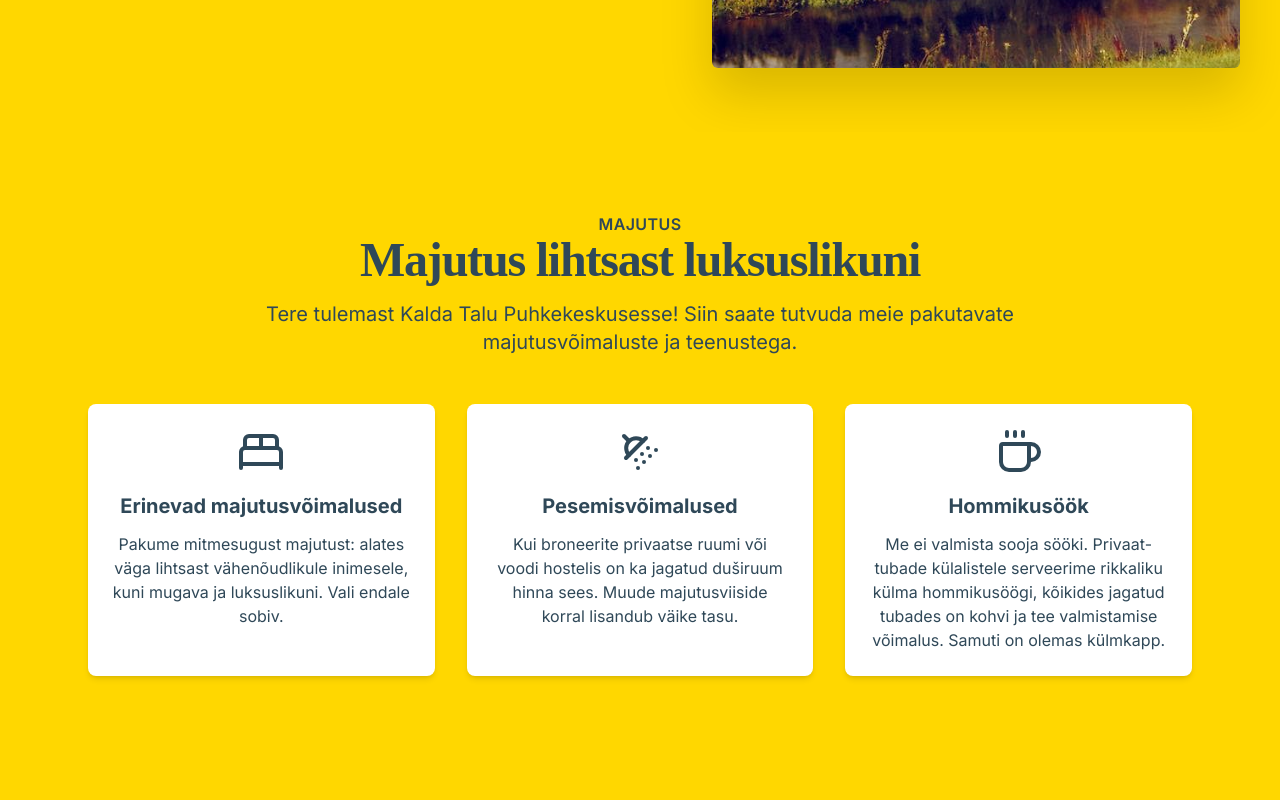
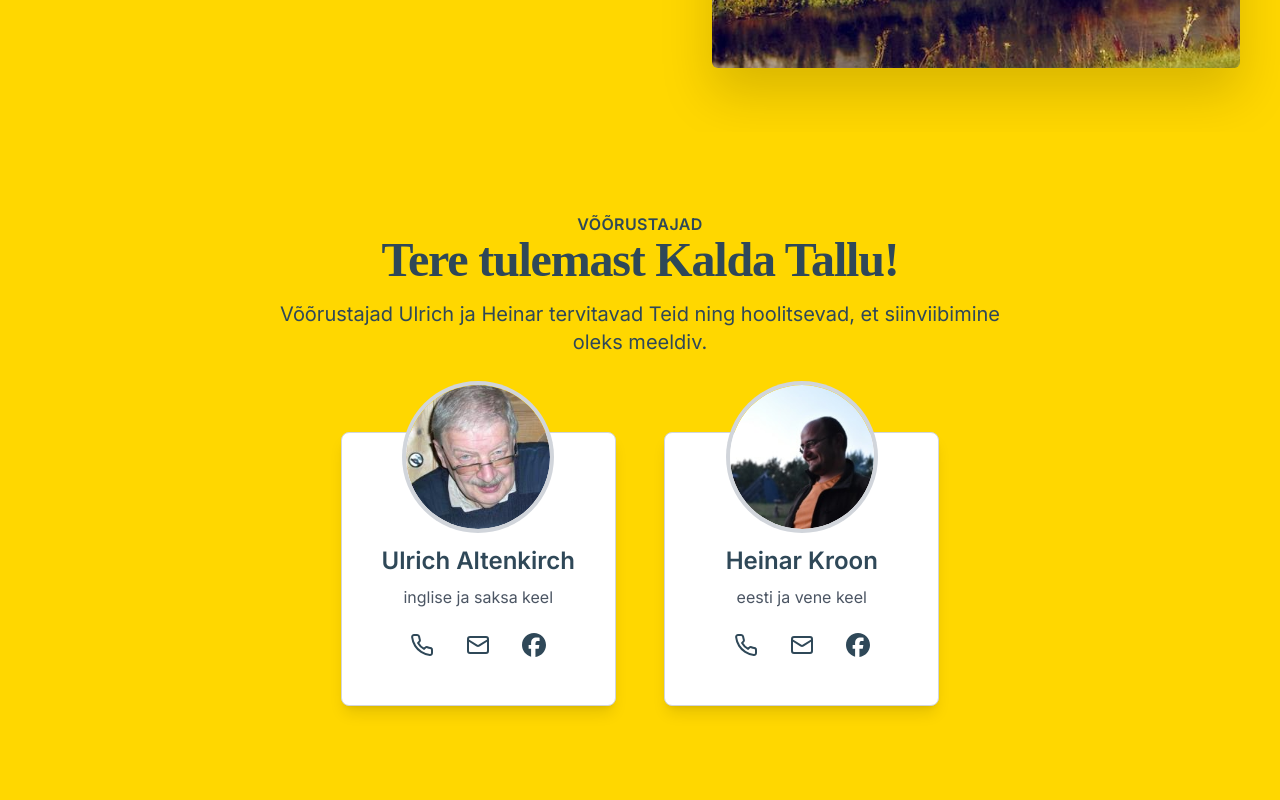
Before and after one commit to 77ccreed/kalda-next, a Next.js app: page /en in a window 1280 px wide. Shown: the part 740-1540 px from the top of the page. Built offline with nearby package versions, Linux system fonts and the light colour scheme.

Commit message:
refactor: Add Team component and update IndexPage with team member details and styling options

```diff
--- a/src/app/[locale]/page.tsx
+++ b/src/app/[locale]/page.tsx
@@ -10,14 +10,18 @@ import Img3 from '@/assets/images/kampingmaja/chouse1_small.jpg';
 import Img4 from '@/assets/images/lihtneoomaja/kainestusmaja1_small.jpg';
 import Img5 from '@/assets/images/bbtoad/GHroom2a.jpg';
 import Img6 from '@/assets/images/puhkemaja/puhkemaja SW.jpg';
+import Ulrich from '@/assets/images/host/ulrich.jpg';
+import Heinar from '@/assets/images/host/heinar.jpg';
 import Features from '@/components/Features';
-import { BedDouble, ShowerHead, Coffee, Check, CheckCircle, MapPin, Car } from "lucide-react";
+import { BedDouble, ShowerHead, Coffee, Check, CheckCircle, MapPin, Car, Mail, Phone } from "lucide-react";
 //import CarouselHero from '@/components/CarouselHero';
 //import HeroImageGrid from '@/components/HeroImageGrid';
 import Pricing from '@/components/Pricing';
 import Comparison from '@/components/Comparison';
 import Content from '@/components/Content';
 import Img from '@/assets/images/taust.jpg';
+import Team from '@/components/Team';
+import { SiFacebook, SiTripadvisor } from 'react-icons/si';
 
 type Props = {
   params: { locale: string };
@@ -430,6 +434,34 @@ export default function IndexPage({ params: { locale } }: Props) {
     id: "peace",
     hasBackground: true,
   };
+
+  const teamMembers = [
+    {
+      name: 'Ulrich Altenkirch',
+      occupation: 'inglise ja saksa keel',
+      image: { src: Ulrich, alt: 'Ulrich Altenkirch' },
+
+      items: [
+        { title: 'Phone', href: 'tel:+3721234567', icon: Phone },
+        { title: 'Email', href: 'mailto:kalda@mail.ee', icon: Mail },
+        { title: 'Facebook', href: 'https://www.facebook.com/kaldatalu', icon: SiFacebook }
+      ]
+    },
+    {
+      name: 'Heinar Kroon',
+      occupation: 'eesti ja vene keel',
+      image: { src: Heinar, alt: 'Heinar Kroon' },
+
+      items: [
+        { title: 'Phone', href: 'tel:+3727654321', icon: Phone },
+        { title: 'Email', href: 'mailto:tere@gmail.com', icon: Mail },
+        { title: 'Facebook', href: 'https://www.facebook.com/kaldatalu', icon: SiFacebook }
+      ]
+    }
+
+  ];
+
+
   return (
     <>
       <Hero
@@ -438,7 +470,7 @@ export default function IndexPage({ params: { locale } }: Props) {
         tagline="Puhkekeskus"
         callToAction="Majutus"
         callToActionLink="/contact"
-        callToAction2="Teenused"
+        callToAction2="Asukoht"
         callToActionLink2="/about"
         image={{
           src: Img.src,
@@ -446,6 +478,7 @@ export default function IndexPage({ params: { locale } }: Props) {
           blurDataURL: 'yourBase64EncodedImage'
         }}
       />
+      <Team header={{ title: "Tere tulemast Kalda Tallu!", subtitle: "Võõrustajad Ulrich ja Heinar tervitavad Teid ning hoolitsevad, et siinviibimine oleks meeldiv. ", tagline: 'Võõrustajad' }} teams={teamMembers} hasBackground={true} />
       <Features {...featuresData} />
       <Pricing {...pricingData} />
       <Comparison {...comparisonData} hasBackground={true} />
```
